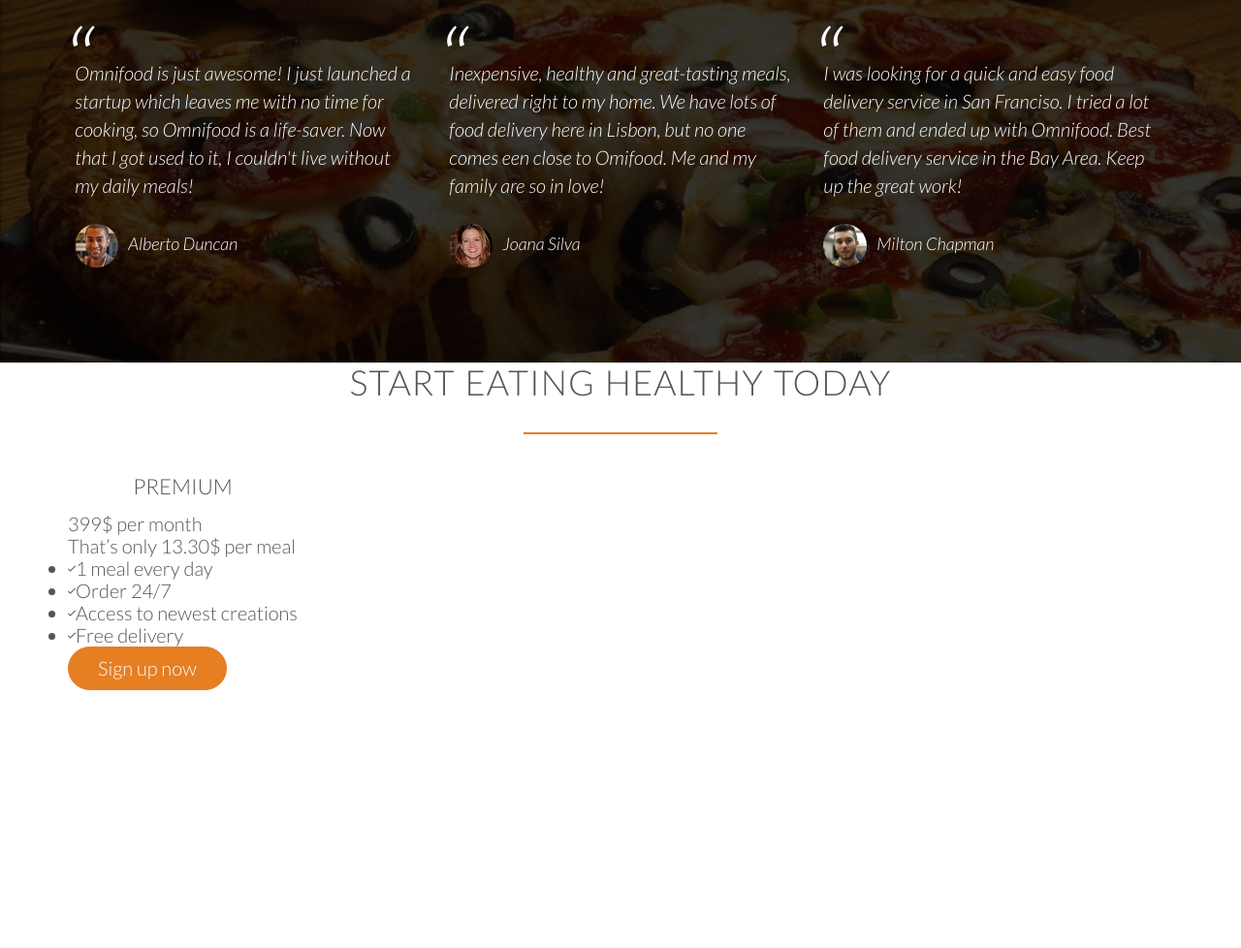
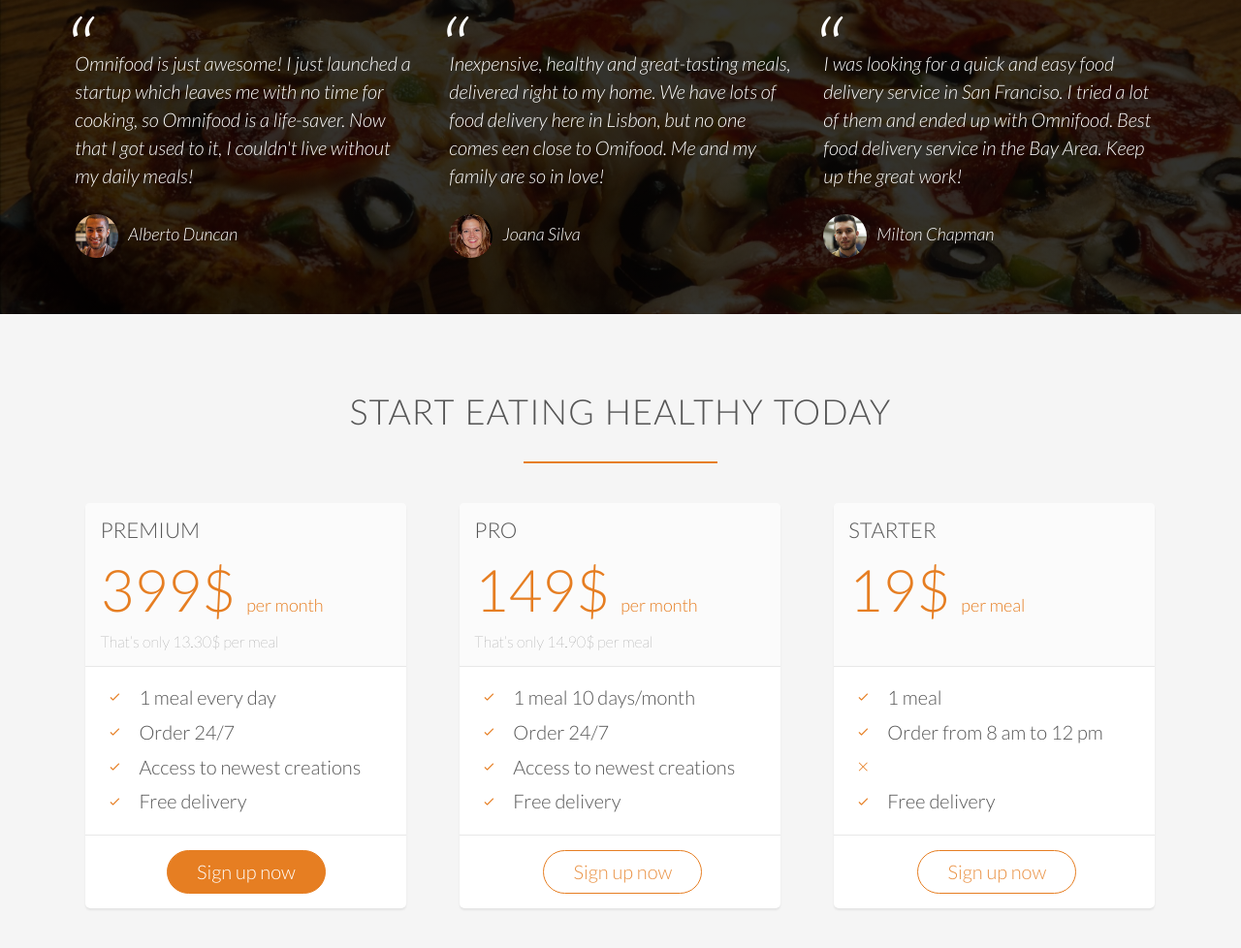
Before and after one commit to DDLibaneo/Omnifood, a plain HTML site: page index.html in a window 1280 px wide. Shown: the part 3502-4480 px from the top of the page at 97% size. Before the commit the page ends 4306 px from the top, so only its background shows below. Drawn offline with Linux system fonts and the light colour scheme; files whose address does not match are found by name.

Commit message:
finished section-plans, started section-form

```diff
--- a/index.html
+++ b/index.html
@@ -246,19 +246,19 @@
         <h2>Start eating healthy today</h2>
       </div>
       <div class="row">
-        <div class="col row-1-of-3">
+        <div class="col span-1-of-3">
           <div class="plan-box">
             <div>
               <h3>Premium</h3>
-              <p class="plan-price">399$ per month</p>
+              <p class="plan-price">399$ <span>per month</span></p>
               <p class="plan-price-meal">That’s only 13.30$ per meal</p>
             </div>
             <div>
               <ul>
-                <li><i class="ion-ios-checkmark-empty"></i>1 meal every day</li>
-                <li><i class="ion-ios-checkmark-empty"></i>Order 24/7</li>
-                <li><i class="ion-ios-checkmark-empty"></i>Access to newest creations</li>
-                <li><i class="ion-ios-checkmark-empty"></i>Free delivery</li>
+                <li><i class="ion-ios-checkmark-empty icon-small"></i>1 meal every day</li>
+                <li><i class="ion-ios-checkmark-empty icon-small"></i>Order 24/7</li>
+                <li><i class="ion-ios-checkmark-empty icon-small"></i>Access to newest creations</li>
+                <li><i class="ion-ios-checkmark-empty icon-small"></i>Free delivery</li>
               </ul>
             </div>
             <div>
@@ -266,34 +266,58 @@
             </div>
           </div>
         </div>
+        <div class="col span-1-of-3">
+          <div class="plan-box">
+            <div>
+              <h3>Pro</h3>
+              <p class="plan-price">149$ <span>per month</span></p>
+              <p class="plan-price-meal">That’s only 14.90$ per meal</p>
+            </div>
+            <div>
+              <ul>
+                <li><i class="ion-ios-checkmark-empty icon-small"></i>1 meal 10 days/month</li>
+                <li><i class="ion-ios-checkmark-empty icon-small"></i>Order 24/7</li>
+                <li><i class="ion-ios-checkmark-empty icon-small"></i>Access to newest creations</li>
+                <li><i class="ion-ios-checkmark-empty icon-small"></i>Free delivery</li>
+              </ul>
+            </div>
+            <div>
+              <a href="#" class="btn btn-ghost">Sign up now</a>
+            </div>
+          </div>
+        </div>
+        <div class="col span-1-of-3">
+          <div class="plan-box">
+            <div>
+              <h3>Starter</h3>
+              <p class="plan-price">19$ <span>per meal</span></p>
+              <p class="plan-price-meal">&nbsp;</p>
+            </div>
+            <div>
+              <ul>
+                <li><i class="ion-ios-checkmark-empty icon-small"></i>1 meal</li>
+                <li><i class="ion-ios-checkmark-empty icon-small"></i>Order from 8 am to 12 pm</li>
+                <li><i class="ion-ios-close-empty icon-small "></i></li>
+                <li><i class="ion-ios-checkmark-empty icon-small"></i>Free delivery</li>
+              </ul>
+            </div>
+            <div>
+              <a href="#" class="btn btn-ghost">Sign up now</a>
+            </div>
+          </div>
+        </div>
+      </div>
+    </section>
+
+    <section class="section-form">
+      <div class="row">
+        <h2>We're happy to hear from you</h2>
+      </div>
+      <div class="row">
+        <form method="post" action="#" class="contact-form">
+
+        </form>
       </div>
     </section>
   </body>
 </html>
-
-
-<!--
-Plan 1: Premium
-399$ per month
-That’s only 13.30$ per meal
-1 meal every day
-Order 24/7
-Access to newest creations
-Free delivery
-
-
-Plan 2: Pro
-149$ per month
-That’s only 14.90$ per meal
-1 meal 10 days/month
-Order 24/7
-Access to newest creations
-Free delivery
-
-
-Plan 3: Starter
-19$ per meal
-1 meal
-Order from 8 am to 12 pm
-Free delivery
--->
--- a/resources/css/style.css
+++ b/resources/css/style.css
@@ -39,7 +39,7 @@
 }
 
 section {
-  padding: 0 0 80px 0;
+  padding: 0 0 70px 0;
 }
 
 .box {
@@ -391,10 +391,8 @@
   background-size: cover;
   color: #fff;
   background-attachment: fixed;
-}
-
-.section-testimonials h2 {
-  padding-top: 40px;
+  padding-top: 50px;
+  padding-bottom: 40px;
 }
 
 blockquote {
@@ -426,3 +424,65 @@
   margin-right: 10px;
   vertical-align: middle;
 }
+
+/* --------------------------------------- */
+/* SIGN UP */
+/* --------------------------------------- */
+
+.section-plans {
+  background-color: #f5f5f5;
+  padding-top: 80px;
+}
+
+.plan-box {
+  background-color: #fff;
+  border-radius: 5px;
+  width: 90%;
+  margin-left: 5%;
+  box-shadow: 0 2px 2px #e4e4e4;
+}
+
+.plan-box h3 {
+  text-align: left;
+}
+
+.plan-box div {
+  padding: 15px;
+  border-bottom: 1px solid #e8e8e8;
+}
+
+.plan-box div:first-child {
+  background-color: #fbfbfb;
+  border-top-left-radius: 5px;
+  border-top-right-radius: 5px;
+}
+
+.plan-box div:last-child {
+  text-align: center;
+  border-bottom: 0;
+}
+
+.plan-price {
+  font-size: 300%;
+  margin-bottom: 10px;
+  font-weight: 300;
+  color: #e67e22;
+}
+
+.plan-price-meal {
+  font-size: 80%;
+  font-weight: 100;
+}
+
+.plan-price span {
+  font-size: 30%;
+  font-weight: 300;
+}
+
+.plan-box ul {
+  list-style: none;
+}
+
+.plan-box ul li {
+  padding: 5px 0;
+}
```
